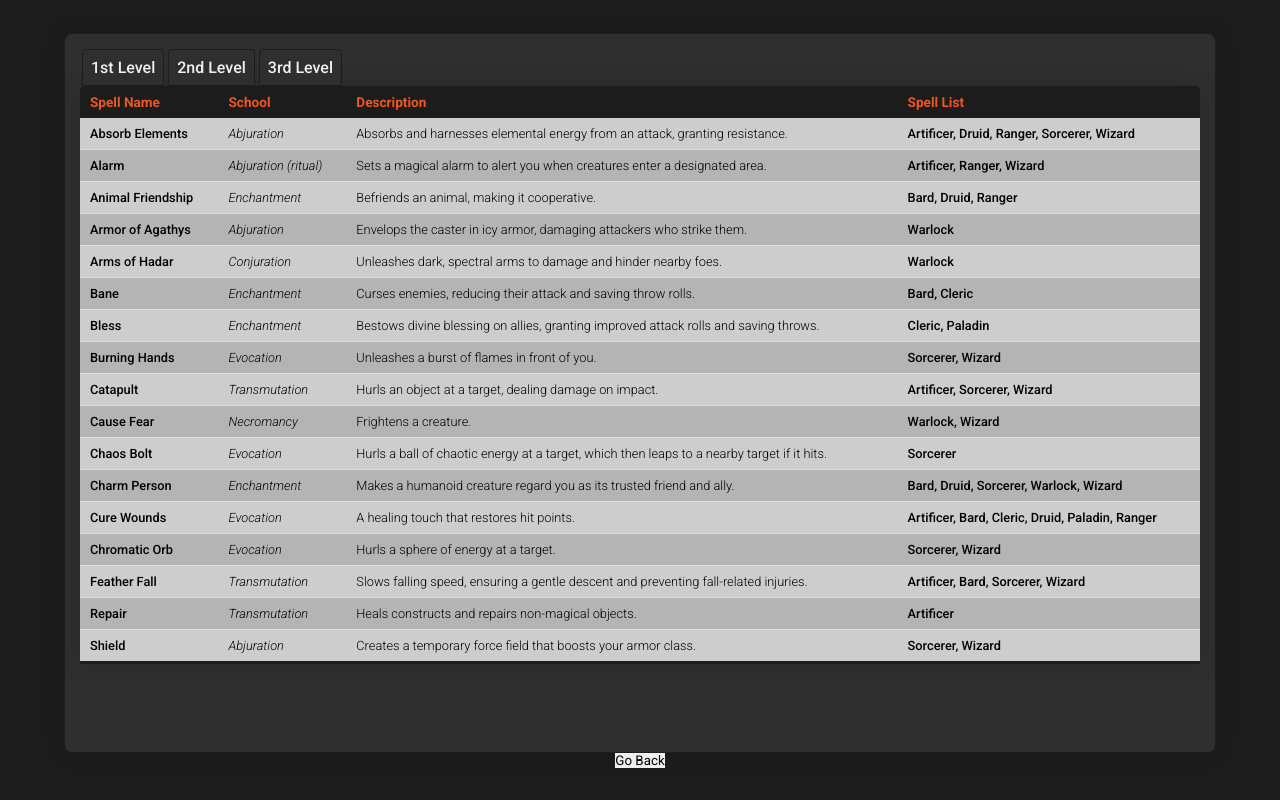
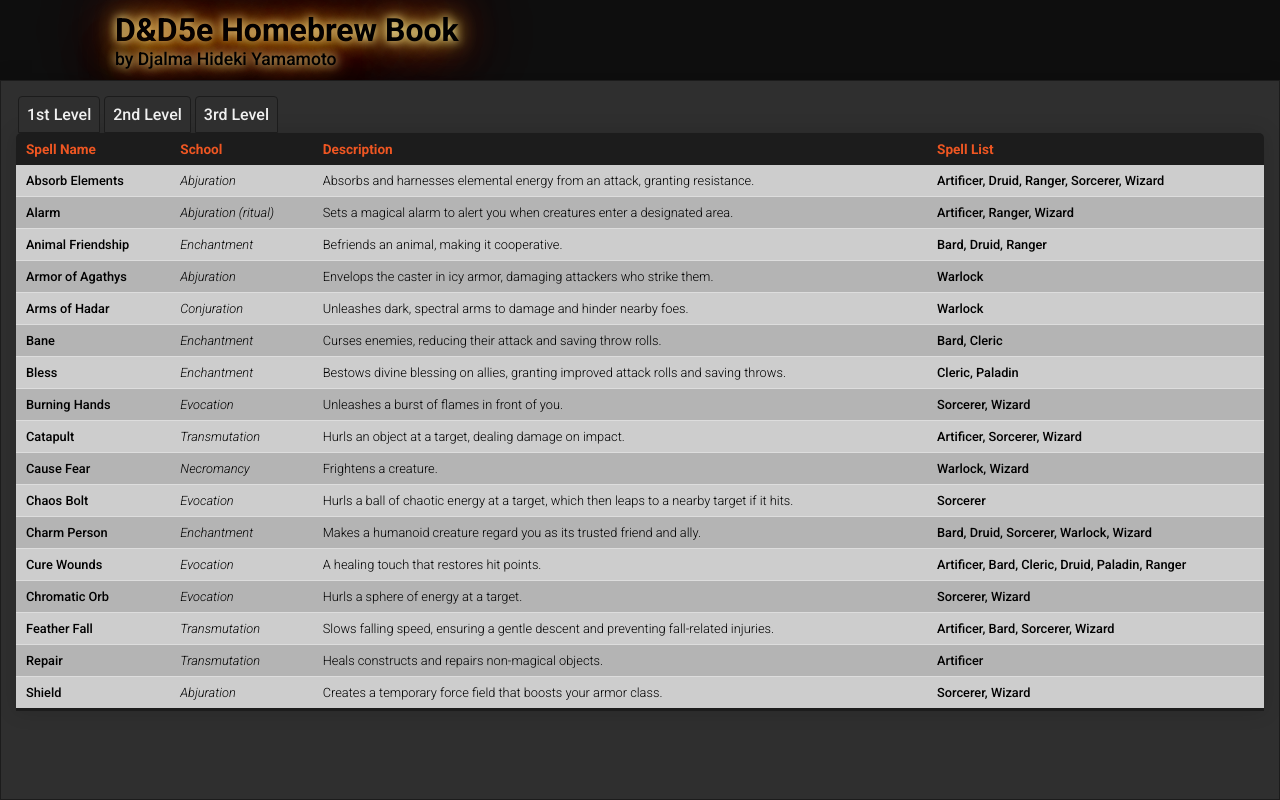
Before and after one commit to YH1d3k12/homebrew-book, a React (Create React App) app: page /spellbook in a window 1280 px wide. Built offline with nearby package versions, Linux system fonts and the light colour scheme.

Commit message:
Feat: created navbar

```diff
--- /dev/null
+++ b/src/components/navbar.jsx
@@ -0,0 +1,19 @@
+import React from 'react';
+import { useNavigate } from "react-router-dom";
+import "../styles/navbar.css"
+
+function NavBar()
+{
+    const navigate = useNavigate();
+
+    return (
+        <header className="navigation-container">
+            <a className="navigation-logo" onClick={() => navigate("/")}>
+                <h1>D&D5e Homebrew Book</h1>
+                <p>by Djalma Hideki Yamamoto</p>
+            </a>
+        </header>
+    );
+}
+
+export default NavBar;
--- a/src/screens/body.jsx
+++ b/src/screens/body.jsx
@@ -1,10 +1,12 @@
 import { Outlet } from "react-router-dom";
 import "../styles/body.css";
+import NavBar from "../components/navbar";
 
 
 export default function Body() {
     return (
         <div className="body">
+            <NavBar />
             <Outlet />
         </div>
     )
--- a/src/screens/spell_book.jsx
+++ b/src/screens/spell_book.jsx
@@ -6,12 +6,9 @@ import "../styles/spell_book.css"
 
 export default function SpellBookScreen()
 {
-    const navigate = useNavigate();
-
     return (
         <div className="spell-book-content-wrapper">
             <SpellTable></SpellTable>
-            <button onClick={() => navigate("/")}>Go Back</button>
         </div>
     );
 };
--- a/src/screens/spell_page.jsx
+++ b/src/screens/spell_page.jsx
@@ -1,16 +1,12 @@
 import React from "react";
-import { useNavigate } from "react-router-dom";
 import SpellCard from "../components/spell_card";
 import "../styles//spell_page.css";
 
 export default function SpellPageScreen()
 {
-    const navigate = useNavigate();
-
     return (
         <div className="spell-page-content-wrapper">
             <SpellCard></SpellCard>
-            <button onClick={() => navigate("/spellbook")}>Go Back</button>
         </div>
     );
 }
--- a/src/styles/body.css
+++ b/src/styles/body.css
@@ -18,6 +18,8 @@
 
 .body
 {
+    display: grid;
+    grid-template-rows: 10vh 90vh;
     height: 100vh;
     width: 100vw;
     background-color: var(--body-background-color);
--- /dev/null
+++ b/src/styles/navbar.css
@@ -0,0 +1,70 @@
+.navigation-container
+{
+    display: flex;
+    flex-direction: row;
+
+    height: 100%;
+    width: 100%;
+
+    padding: 15px;
+    background-color: #0e0e0e;
+}
+
+.navigation-logo
+{
+    display: flex;
+    flex-direction: column;
+    align-items: left;
+    justify-content: center;
+
+    margin-left: 3%;
+    cursor: pointer;
+}
+
+.navigation-logo h1
+{
+    font-size: 1.4rem;
+    font-weight: 700;
+    text-shadow: 0 0 10px #fff4ad, 0 0 20px #ffd729, 0 0 40px #ee5622, 0 0 80px #f22b29;
+}
+
+.navigation-logo p
+{
+    font-size: 0.9rem;
+    font-weight: 500;
+    text-shadow: 0 0 10px #fff4ad, 0 0 20px #ffd729, 0 0 40px #ee5622, 0 0 80px #f22b29;
+}
+
+@media (min-width: 640px)
+{
+    .navigation-logo
+    {
+        margin-left: 5%;
+    }
+
+    .navigation-logo h1
+    {
+        font-size: 1.7rem;
+    }
+    .navigation-logo p
+    {
+        font-size: 1rem;
+    }
+}
+
+@media (min-width: 768px)
+{
+    .navigation-logo
+    {
+        margin-left: 8%;
+    }
+
+    .navigation-logo h1
+    {
+        font-size: 2rem;
+    }
+    .navigation-logo p
+    {
+        font-size: 1.1rem;
+    }
+}
--- a/src/styles/spell_card.css
+++ b/src/styles/spell_card.css
@@ -13,10 +13,9 @@
 
 .spell-card-content-wrapper
 {
-    height: 90%;
-    width: 90%;
+    height: 100%;
+    width: 100%;
     padding: 15px;
-    border-radius: 8px;
 
     background-color: var(--spell-content-wrapper-backcground-color);
     border: solid 1px var(--spell-content-wrapper-border-color);
--- a/src/styles/spell_table.css
+++ b/src/styles/spell_table.css
@@ -16,10 +16,9 @@
 
 .spell-table-content-wrapper
 {
-    height: 90%;
-    width: 90%;
+    height: 100%;
+    width: 100%;
     padding: 15px;
-    border-radius: 8px;
 
     background-color: var(--table-content-wrapper-backcground-color);
     border: solid 1px var(--table-content-wrapper-border-color);
```
